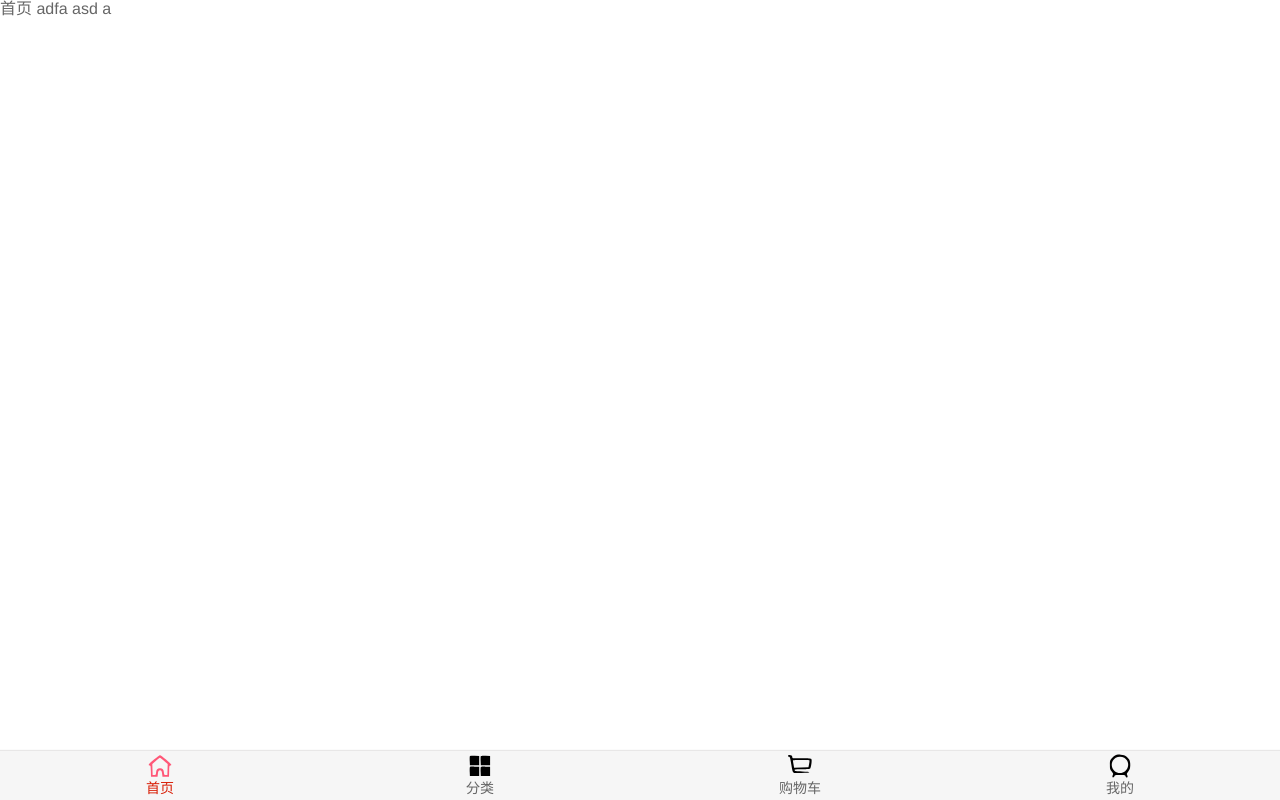
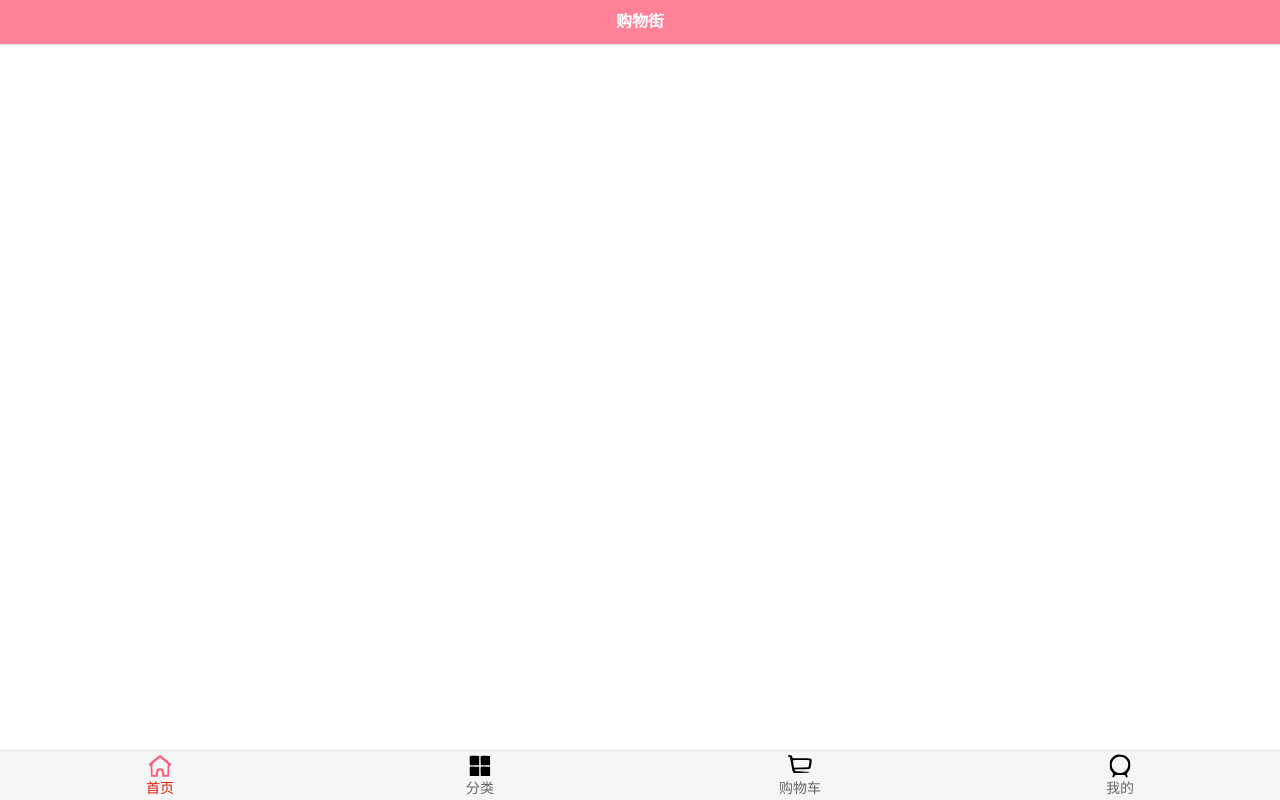
Before and after one commit to hjlong00/ShopMall, a Vue app: page /home in a window 1280 px wide. Built offline with nearby package versions, Linux system fonts and the light colour scheme; the HTML template or start-up script is replaced by a standard one.

Commit message:
change something

```diff
--- /dev/null
+++ b/src/components/common/navbar/NavBar.vue
@@ -0,0 +1,29 @@
+<template>
+  <div class="nav-bar">
+    <div class="left"><slot name="left"></slot></div>
+    <div class="center"><slot name="center"></slot></div>
+    <div class="right"><slot name="right"></slot></div>
+  </div>
+</template>
+
+<script>
+export default {
+
+}
+</script>
+
+<style scoped>
+.nav-bar {
+  display: flex;
+  /* height: 44px; */
+  line-height: 44px;
+  text-align: center;
+  box-shadow: 0 1px 1px rgba(134, 132, 132, 0.192);
+}
+.left,.right {
+  width: 60px;
+}
+.center {
+  flex:1;
+  }
+</style>
--- a/src/views/home/Home.vue
+++ b/src/views/home/Home.vue
@@ -1,15 +1,26 @@
 <template>
-  <div>
-首页 adfa asd a
+  <div id="home">
+    <nav-bar class="home-nav">
+      <div slot="center">购物街</div>
+    </nav-bar>
   </div>
 </template>
 
 <script>
-  export default {
+import NavBar from 'components/common/navbar/NavBar.vue'
 
-  }
+export default {
+  components: {
+    NavBar
+  },
+
+}
 </script>
 
 <style scoped>
-
+.home-nav {
+  background-color: var(--color-tint);
+  color:white;
+  font-weight: 700;
+}
 </style>
```
Also changed, not shown: 2 other files (tests, documents, lock files or other folders).
